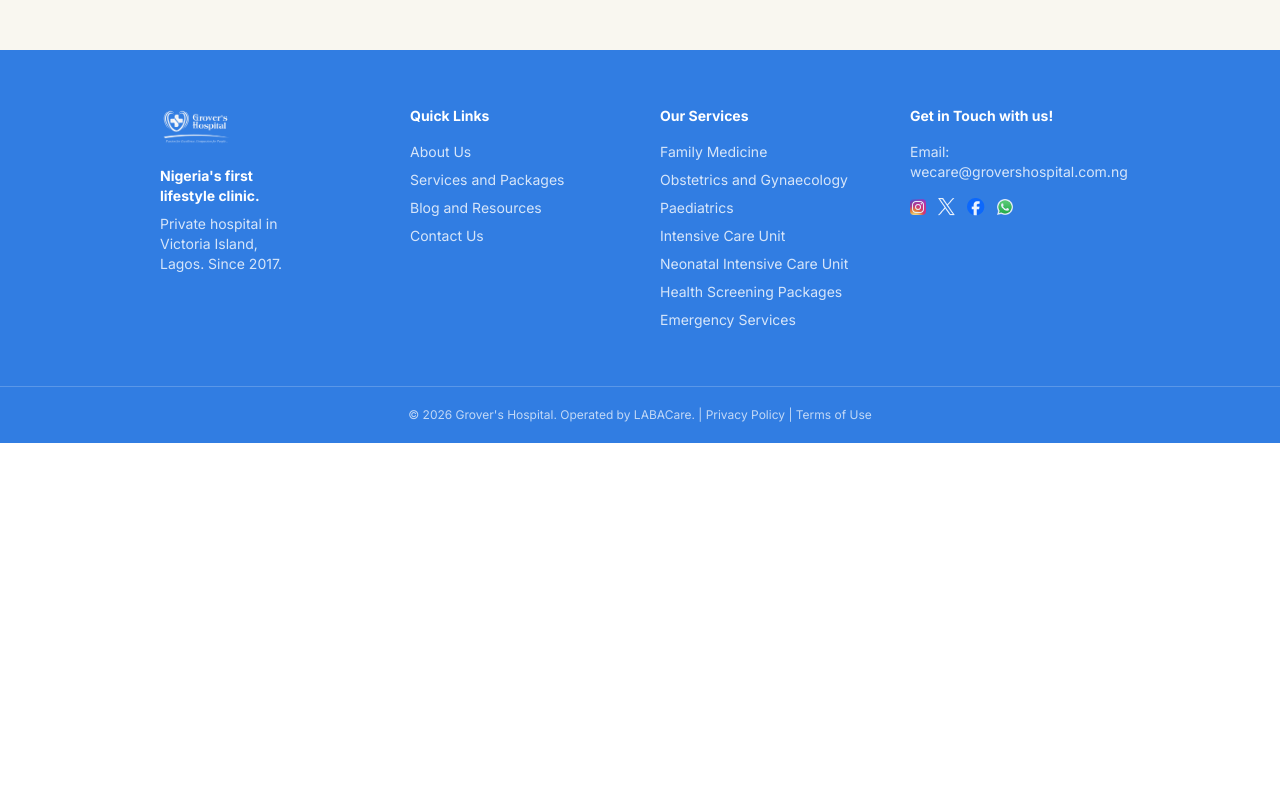
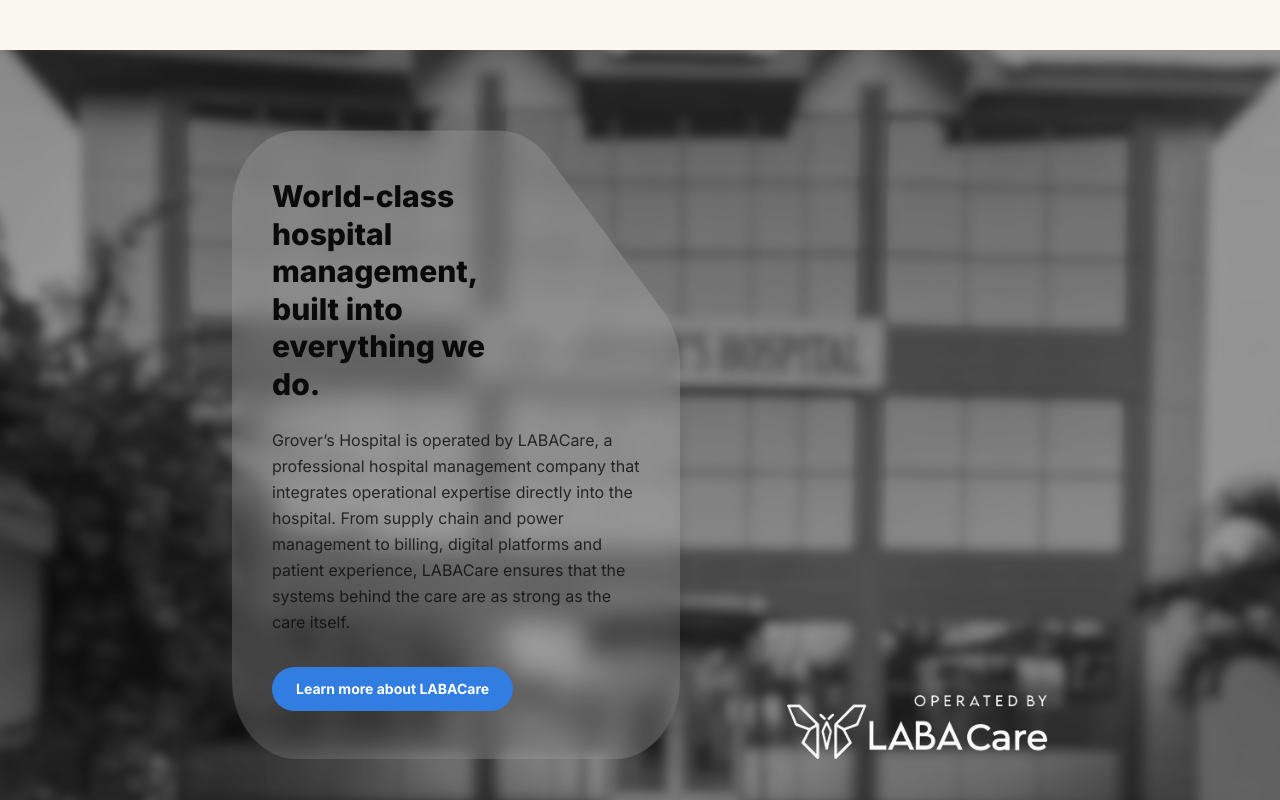
Before and after one commit to grovershospital/grovers-frontend, a React (Vite) app in the folder feg/: page /about in a window 1280 px wide. Shown: the part 4900-5700 px from the top of the page. Before the commit the page ends 5343 px from the top, so only its background shows below. Built offline with nearby package versions, Linux system fonts and the light colour scheme.

Commit message:
added the Labacare component and updated the Contact component location

```diff
--- /dev/null
+++ b/feg/src/components/about/LabaCare.tsx
@@ -0,0 +1,89 @@
+import { Button } from "../../ui/Button";
+import learnMoreBg from "../../assets/about-page/learnMoreBg.png";
+import labacareAbout from "../../assets/about-page/labacareAbout.png";
+
+// Top-right chamfered card — same path used by Founders / Emergency / Testimonials.
+const CARD_CLIP =
+    "M0.59594 0.0 L0.14729 0.0 C0.06593 0.0 0.0 0.0563 0.0 0.12578 " +
+    "L0.0 0.87422 C0.0 0.9437 0.06593 1.0 0.14729 1.0 L0.85277 1.0 " +
+    "C0.93407 1.0 1.0 0.9437 1.0 0.87422 L1.0 0.37089 " +
+    "C1.0 0.33995 0.98664 0.3101 0.96249 0.28703 L0.70572 0.04193 " +
+    "C0.67779 0.01526 0.63784 0.0 0.59594 0.0 Z";
+
+export default function LabaCare() {
+    return (
+        <section
+            id="labacare"
+            className="relative isolate overflow-hidden"
+            aria-labelledby="labacare-heading"
+        >
+            {/* Background — building photo, forced to greyscale via CSS. */}
+            <img
+                src={learnMoreBg}
+                alt=""
+                aria-hidden="true"
+                className="absolute inset-0 -z-20 h-full w-full object-cover grayscale"
+            />
+            {/* Soft dark overlay for legibility behind the frosted-glass card. */}
+            <div className="absolute inset-0 -z-10 bg-black/30" aria-hidden="true" />
+
+            {/* Section-scoped clip-path defs. */}
+            <svg aria-hidden="true" className="absolute h-0 w-0 overflow-hidden">
+                <defs>
+                    <clipPath
+                        id="labacare-card-clip"
+                        clipPathUnits="objectBoundingBox"
+                    >
+                        <path d={CARD_CLIP} />
+                    </clipPath>
+                </defs>
+            </svg>
+
+            <div className="mx-auto w-full lg:w-[70%] max-w-content px-6 py-12 sm:py-16 lg:px-10 lg:py-20">
+                {/* Card + lockup share a flex row. items-end bottom-aligns them, */}
+                {/* so the lockup rises to meet the card's bottom edge no matter */}
+                {/* how the card's content height changes. */}
+                <div className="flex items-end justify-between gap-6">
+                    {/* Frosted-glass card with top-right chamfer. */}
+                    <div
+                        className="w-full max-w-md bg-white/15 backdrop-blur-md"
+                        style={{ clipPath: "url(#labacare-card-clip)" }}
+                    >
+                        <div className="px-8 py-10 sm:px-10 sm:py-12">
+                            {/* Heading width capped so it wraps clear of the chamfer. */}
+                            <h2
+                                id="labacare-heading"
+                                className="max-w-[16rem] text-2xl font-extrabold leading-tight text-brand-ink sm:text-3xl"
+                            >
+                                World-class hospital management, built into everything we do.
+                            </h2>
+                            <p className="mt-6 text-sm leading-relaxed text-brand-ink/80 sm:text-base">
+                                Grover&rsquo;s Hospital is operated by LABACare, a professional
+                                hospital management company that integrates operational
+                                expertise directly into the hospital. From supply chain and
+                                power management to billing, digital platforms and patient
+                                experience, LABACare ensures that the systems behind the care
+                                are as strong as the care itself.
+                            </p>
+
+                            <div className="mt-8">
+                                <Button variant="primary" href="https://labacare.com">
+                                    Learn more about LABACare
+                                </Button>
+                            </div>
+                        </div>
+                    </div>
+
+                    {/* "OPERATED BY LABACare" lockup — bottom-aligned with the card */}
+                    {/* via the parent's items-end. Hidden on mobile where it would */}
+                    {/* crowd the card. */}
+                    <img
+                        src={labacareAbout}
+                        alt="Operated by LABACare"
+                        className="hidden h-12 w-auto shrink-0 sm:block lg:h-16"
+                    />
+                </div>
+            </div>
+        </section>
+    );
+}
--- a/feg/src/components/home/Contact.tsx
+++ b/feg/src/components/shared/Contact.tsx
@@ -1,6 +1,6 @@
 // src/components/home/Contact.tsx
-import {SITE} from "../../data/site";
-import {Button} from "../../ui/Button";
+import {SITE} from "../../data/site.ts";
+import {Button} from "../../ui/Button.tsx";
 import emailIcon from "../../assets/emailIcon.png"
 import clockIcon from "../../assets/clockIcon.png"
 import callIcon from '../../assets/callIcon.png'
--- a/feg/src/pages/About.tsx
+++ b/feg/src/pages/About.tsx
@@ -3,6 +3,8 @@
 import VictoriaIsland from "../components/about/VictoriaIsland.tsx";
 import Principles from "../components/about/Principles.tsx";
 import Team from "../components/about/Team.tsx";
+import LabaCare from "../components/about/LabaCare.tsx";
+import {Contact} from "../components/shared/Contact.tsx";
 
 export default function About() {
     return (
@@ -12,6 +14,8 @@
             <VictoriaIsland/>
             <Principles />
             <Team />
+            <LabaCare />
+            <Contact/>
         </>
     )
 }
--- a/feg/src/pages/HomePage.tsx
+++ b/feg/src/pages/HomePage.tsx
@@ -7,7 +7,7 @@
 import {Screening} from "../components/home/Screening.tsx";
 import {CTA} from "../components/home/CTA.tsx";
 import {Testimonials} from "../components/home/Testimonials.tsx";
-import {Contact} from "../components/home/Contact.tsx";
+import {Contact} from "../components/shared/Contact.tsx";
 
 export default function HomePage() {
     return (
```
Also changed, not shown: feg/src/assets/about-page/labacareAbout.png (added), feg/src/assets/about-page/learnMoreBg.png (added).
